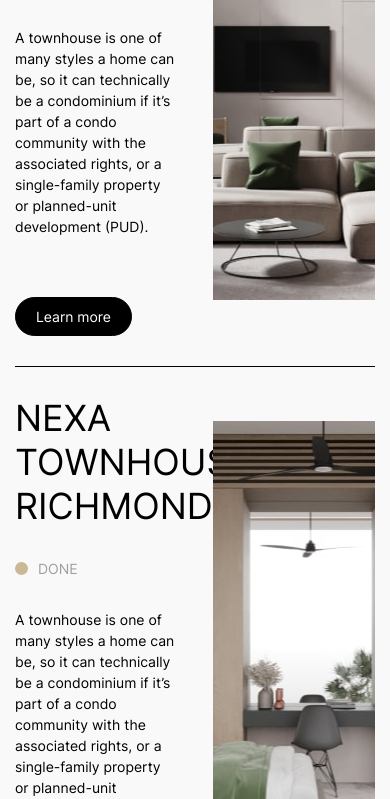
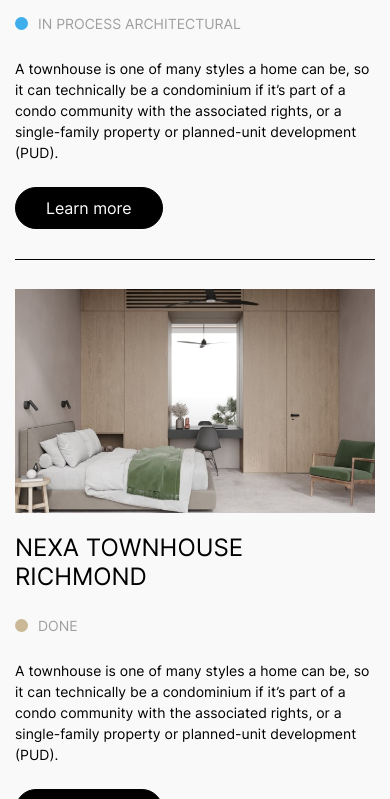
Before and after one commit to slaed-tech/nexa, a website: page #src/portfolio.html in a window 390 px wide. Shown: the part 1201-2000 px from the top of the page. Drawn offline with nearby package versions, Linux system fonts and the light colour scheme; files that its build step writes are made by us from their sources.

Commit message:
portfolio-adaptive

```diff
--- a/#src/js/main.js
+++ b/#src/js/main.js
@@ -212,5 +212,7 @@
     AOS.init({
         duration: 700,
         easing: 'ease-in-out',
+        offset: 60,
+        once: true,
     });
 }
--- a/#src/portfolio.html
+++ b/#src/portfolio.html
@@ -6,13 +6,13 @@
     <main id="main" class="main">
         <section id="page-title" class="page-title">
             <div class="main-container">
-                <div class="bread-crumbs"><a href="https://slaed-tech.github.io/nexa" class="parent-crumb">home</a>&nbsp;&nbsp;&nbsp;—&nbsp;&nbsp;&nbsp;<span class="current-crumb">Portfolio</span></div>
-                <h1 class="title-1">Portfolio</h1>
+                <div class="bread-crumbs"  data-aos="fade-in" data-duration="400" data-aos-delay=""><a href="https://slaed-tech.github.io/nexa" class="parent-crumb">home</a>&nbsp;&nbsp;&nbsp;—&nbsp;&nbsp;&nbsp;<span class="current-crumb">Portfolio</span></div>
+                <h1 class="title-1" data-aos="fade-in" data-duration="400" data-aos-delay="300">Portfolio</h1>
             </div>
         </section>
         <section id="works" class="works">
             <div class="main-container">
-                <ul class="list-reset works__list">
+                <ul class="list-reset works__list" data-aos="fade-up" data-duration="400" data-aos-delay="">
                     <li class="list__item item-1">
                         <div class="item__wrap">
                             <div class="info">
@@ -27,7 +27,7 @@
                             <div class="cover-img" style="background: url('img/portfolio/build-1.jpg') center no-repeat; background-size: cover;"></div>
                         </div>
                     </li>
-                    <li class="list__item item-2">
+                    <li class="list__item item-2" data-aos="fade-up" data-duration="400" data-aos-delay="">
                         <div class="item__wrap">
                             <div class="info">
                                 <h3 class="title-3">Nexa Townhouse Richmond</h3>
@@ -41,7 +41,7 @@
                             <div class="cover-img" style="background: url('img/portfolio/build-2.jpg') center no-repeat; background-size: cover;"></div>
                         </div>
                     </li>
-                    <li class="list__item item-3">
+                    <li class="list__item item-3" data-aos="fade-up" data-duration="400" data-aos-delay="">
                         <div class="item__wrap">
                             <div class="info">
                                 <h3 class="title-3">Nexa Townhouse Richmond</h3>
@@ -55,7 +55,7 @@
                             <div class="cover-img" style="background: url('img/portfolio/build-3.jpg') center no-repeat; background-size: cover;"></div>
                         </div>
                     </li>
-                    <li class="list__item item-4">
+                    <li class="list__item item-4" data-aos="fade-up" data-duration="400" data-aos-delay="">
                         <div class="item__wrap">
                             <div class="info">
                                 <h3 class="title-3">Nexa Townhouse Richmond</h3>
@@ -69,7 +69,7 @@
                             <div class="cover-img" style="background: url('img/portfolio/build-4.jpg') center no-repeat; background-size: cover;"></div>
                         </div>
                     </li>
-                    <li class="list__item item-5">
+                    <li class="list__item item-5" data-aos="fade-up" data-duration="400" data-aos-delay="">
                         <div class="item__wrap">
                             <div class="info">
                                 <h3 class="title-3">Nexa Townhouse Richmond</h3>
--- a/#src/scss/style.scss
+++ b/#src/scss/style.scss
@@ -198,6 +198,7 @@
     border-radius: 50px;
     transition: all .5s ease;
     border: 1px solid $black;
+    font-size: 16px;
 
     &:hover {
         background: transparent;
@@ -706,15 +707,15 @@
             }
 
             .item__wrap {
-                display: flex;
-                align-items: center;
-                justify-content: space-between;
+                width: 100%;
+                display: grid;
+                grid-template-columns: repeat(2, 1fr);
+                gap: 10%;
 
                 .info {
                     display: flex;
                     flex-direction: column;
                     align-items: flex-start;
-                    width: 45%;
 
                     .title-3 {
                         margin-bottom: 30px;
@@ -750,7 +751,6 @@
                     }
                 }
                 .cover-img {
-                    width: 45%;
                     height: 472px;
                 }
             }
@@ -889,6 +889,9 @@
     .list .list__item .item__wrap {
         align-items: center;
     }
+    .works .works__list .list__item .item__wrap .cover-img {
+        height: 400px;
+    }
 }
 
 @media screen and (max-width: 920px) {
@@ -896,6 +899,9 @@
         grid-template-columns: none;
         grid-template-rows: repeat(2, 1fr);
         gap: 15px;
+    }
+    .works .works__list .list__item .item__wrap {
+        gap: 5%;
     }
 }
 
@@ -935,9 +941,25 @@
     .news .title-2 {
         grid-area: 1/auto/1/span 4;
     }
+    .works .works__list .list__item .item__wrap .cover-img {
+        height: 300px;
+    }
+    .works .works__list .list__item .item__wrap .info .title-3 {
+        font-size: 24px;
+        margin-bottom: 24px;
+    }
+    .works .works__list .list__item .item__wrap .info .status {
+        margin-bottom: 24px;
+    }
+    .works .works__list .list__item .item__wrap .info .desc {
+        margin-bottom: 24px;
+    }
 }
 
 @media screen and (max-width: 640px) {
+    .btn {
+        padding: 10px 30px;
+    }
     .hero .title-1 {
         font-size: 40px;
     }
@@ -1073,6 +1095,21 @@
             height: 385px;
         }
     }
+    .works .works__list .list__item .item__wrap {
+        grid-template-columns: none;
+        grid-template-rows: auto auto;
+        gap: 20px;
+    }
+    .works .works__list .list__item .item__wrap .info {
+        grid-row-start: 2;
+    }
+    .works .works__list .list__item .item__wrap .cover-img {
+        grid-row-start: 1;
+    }
+    .page-title {
+        padding-top: 145px;
+        padding-bottom: 60px;
+    }
 }
 
 @media screen and (max-width: 480px) {
@@ -1128,4 +1165,10 @@
     .list .list__item::after {
         margin-top: 20px;
     }
+    .page-title .title-1 {
+        font-size: 36px;
+    }
+    .works .works__list .list__item .item__wrap .cover-img {
+        height: 224px;
+    }
 }
```
Also changed, not shown: docs/portfolio.html (+7 -7 lines), docs/css/style.css, docs/css/style.min.css, docs/js/main.js, docs/js/main.min.js.
